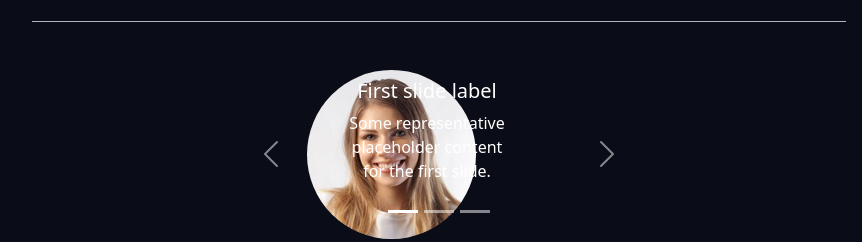
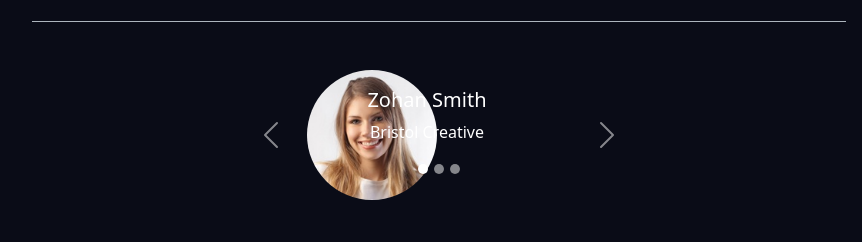
Before and after one commit to BBENJA50/portfolio, a website built with Vite: page src/index.html in a window 1280 px wide. Shown: the part 5673-5915 px from the top of the page, without its empty margins (201-1063 px from the left). Built offline with nearby package versions, Linux system fonts and the light colour scheme; files whose address does not match are found by name.

Commit message:
changed lines to dotts in carousel

```diff
--- a/src/index.html
+++ b/src/index.html
@@ -396,22 +396,22 @@
                                 <div class="carousel-item active">
                                     <img alt="person" class="d-block " src="images/person.jpg">
                                     <div class="carousel-caption d-none d-md-block">
-                                        <h5>First slide label</h5>
-                                        <p>Some representative placeholder content for the first slide.</p>
+                                        <h5>Zohan Smith</h5>
+                                        <p>Bristol Creative</p>
                                     </div>
                                 </div>
                                 <div class="carousel-item">
                                     <img alt="person" class="d-block " src="images/person-02.jpg">
                                     <div class="carousel-caption d-none d-md-block">
-                                        <h5>First slide label</h5>
-                                        <p>Some representative placeholder content for the first slide.</p>
+                                        <h5>Zohan Smith</h5>
+                                        <p>John Brown</p>
                                     </div>
                                 </div>
                                 <div class="carousel-item">
                                     <img alt="person" class="d-block " src="images/person.jpg">
                                     <div class="carousel-caption d-none d-md-block">
-                                        <h5>First slide label</h5>
-                                        <p>Some representative placeholder content for the first slide.</p>
+                                        <h5>Zohan Smith</h5>
+                                        <p>Bristol Creative</p>
                                     </div>
                                 </div>
                             </div>
--- a/src/scss/mycss.scss
+++ b/src/scss/mycss.scss
@@ -155,7 +155,18 @@ h3{
     border-radius: 50%;
   }
 }
-
+.carousel-indicators {
+  button {
+    width: 10px !important;
+    height: 10px !important;
+    border-radius: 100% !important;
+  }
+}
+.carousel-inner{
+ img{
+   width: 130px;
+ }
+}
 
 
 //STARTING POINT LARGER DEVICES --------------------------
```
